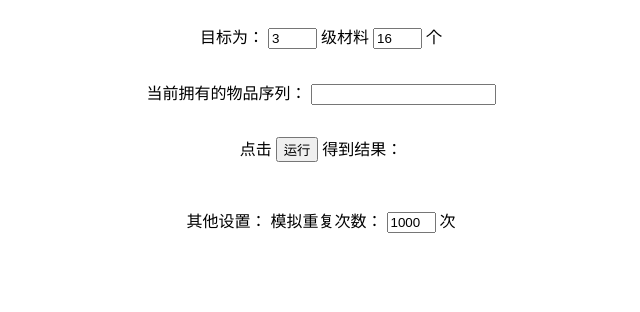
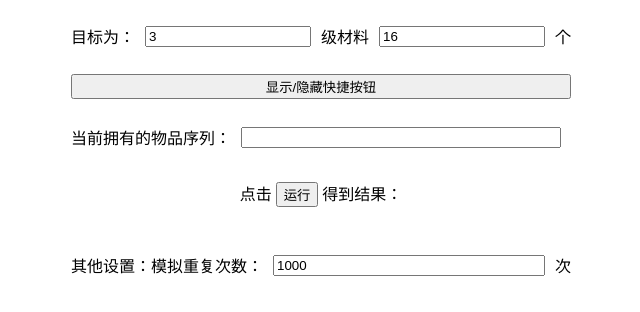
Before and after one commit to whatss7/gimc-web, a plain HTML site: page index.html in a window 1280 px wide. Shown: the whole page, without its empty margins (319-959 px from the left). Drawn offline with Linux system fonts and the light colour scheme.

Commit message:
Added buttons for common values

```diff
--- a/context.js
+++ b/context.js
@@ -80,3 +80,12 @@ function run(){
 		document.getElementById("resultTextDouble").textContent = "";
 	}
 }
+
+function setval(num, lvl){
+	document.getElementById("numText").value = num;
+	document.getElementById("lvlText").value = lvl;
+}
+
+function chghide(){
+	document.getElementById('fastbtns').hidden = !document.getElementById('fastbtns').hidden;
+}
--- a/index.html
+++ b/index.html
@@ -13,6 +13,19 @@
 			display: inline-block;
 		}
 
+		.flexdiv {
+			display: flex;
+			align-items: center;
+		}
+
+		.flexdiv input {
+			margin: 10px;
+		}
+
+		.flexdiv p {
+			flex: 0 0 auto;
+		}
+
 		#scene {
 			border: 1px solid black;
 		}
@@ -20,32 +33,47 @@
 </head>
 
 <body>
-	<div class="container">
-		<p class="inline">目标为：</p>
-		<input id="lvlText" type="text" size="3" value="3" />
-		<p class="inline">级材料</p>
-		<input id="numText" type="text" size="3" value="16" />
-		<p class="inline">个</p>
+	<div style="margin: 0 auto; text-align: center; max-width: 500px">
+		<div class="flexdiv">
+			<p>目标为：</p>
+			<input id="lvlText" type="number" value="3" style="width: 100%; min-width: 0" />
+			<p>级材料</p>
+			<input id="numText" type="number" value="16" style="width: 100%; min-width: 0" />
+			<p>个</p>
 		</div>
-	<div class="container">
-		<p class="inline">当前拥有的物品序列：</p>
-		<input id="inputText" type="text" size="20" />
+		<div class="flexdiv" style="flex-direction: column;">
+			<input type="button" value="显示/隐藏快捷按钮" onclick="chghide()" style="width: 100%" />
 		</div>
-	<div class="container">
+		<div id="fastbtns" hidden>
+			<div class="flexdiv" style="flex-direction: column;">
+				<input type="button" style="width: 100%; margin: 5px;" value="12个3级（天赋8-9级）" onclick="setval(12, 3)" />
+				<input type="button" style="width: 100%; margin: 5px;" value="16个3级（天赋9-10级）" onclick="setval(16, 3)" />
+				<input type="button" style="width: 100%; margin: 5px;" value="24个3级（角色80级突破）" onclick="setval(24, 3)" />
+				<input type="button" style="width: 100%; margin: 5px;" value="3个4级（三星武器80级突破）" onclick="setval(3, 4)" />
+				<input type="button" style="width: 100%; margin: 5px;" value="4个4级（四星武器80级突破）" onclick="setval(4, 4)" />
+				<input type="button" style="width: 100%; margin: 5px;" value="6个4级（五星武器80级突破）" onclick="setval(6, 4)" />
+			</div>
+		</div>
+		<div class="flexdiv">
+			<p>当前拥有的物品序列：</p>
+			<input id="inputText" type="text" size="1" style="width: 100%; min-width: 0" />
+		</div>
+		<div style="text-align: center;">
 			<p class="inline">点击</p>
-		<input id="runBtn" type="button" value="运行" onclick="run()" />
+			<input class="inline" id="runBtn" type="button" value="运行" onclick="run()" />
 			<p class="inline">得到结果：</p>
 		</div>
-	<div class="container">
+		<div>
 			<p id="resultTextDefault"></p>
 			<p id="resultTextReturn"></p>
 			<p id="resultTextDouble"></p>
 		</div>
-	<div class="container">
-		<p class="inline">其他设置：</p>
-		<p class="inline">模拟重复次数：</p>
-		<input id="repText" type="text" size="3" value="1000" />
-		<p class="inline">次</p>
+		<div class="flexdiv">
+			<p>其他设置：</p>
+			<p>模拟重复次数：</p>
+			<input id="repText" type="number" value="1000" style="width: 100%; min-width: 0" />
+			<p>次</p>
+		</div>
 	</div>
 	<script>
 		var input = document.getElementById("inputText");
```
Lines whose indentation alone changed are shown as unchanged.
